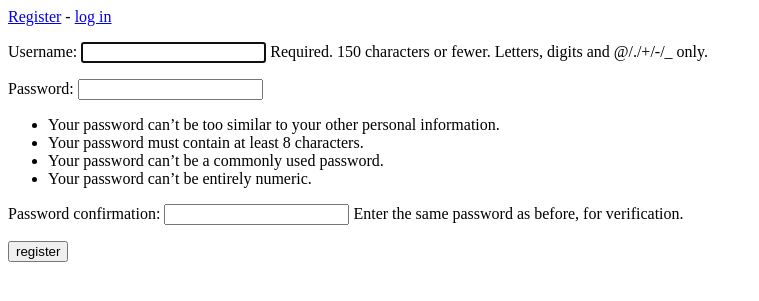
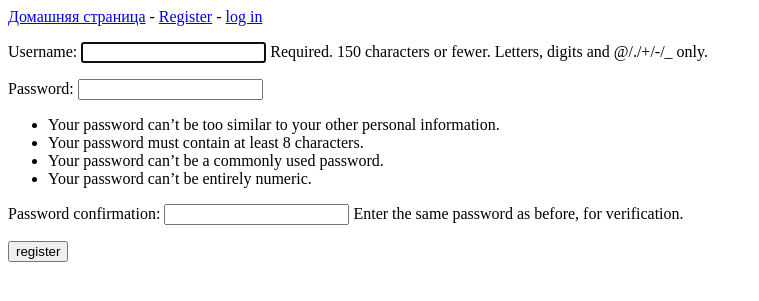
Before and after one commit to Andrei2020-web/Blog, a Django app: page /users/register/ in a window 1280 px wide. Shown: the top 301 px of the page, without its empty margins (0-759 px from the left). Run offline with Django 3.2, Linux system fonts and the light colour scheme.

Commit message:
Добавлена ссылка на схему index.

```diff
--- a/blogs/templates/blogs/base.html
+++ b/blogs/templates/blogs/base.html
@@ -1,4 +1,5 @@
 <p>
+     <a href="{% url 'blogs:index' %}">Домашняя страница</a> -
     {% if user.is_authenticated %}
         Hello, {{ user.username }}.
         <a href="{% url 'users:logout' %}">log out</a>
```
